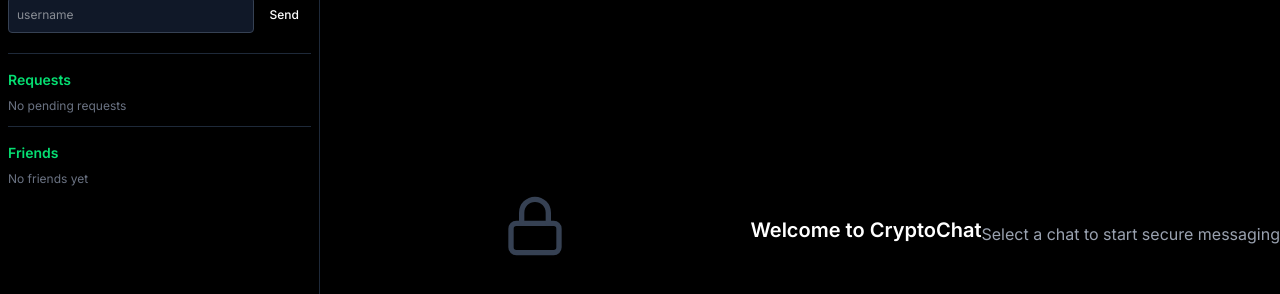
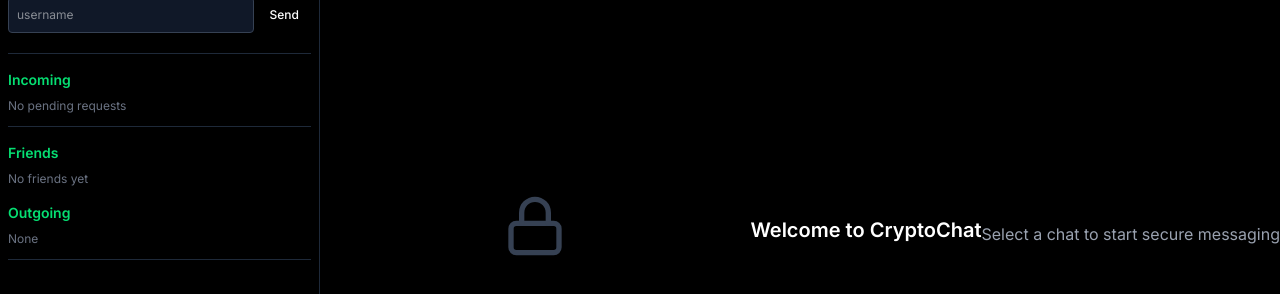
Before and after one commit to usafdev/cryptochat, a Next.js app: page /chat in a window 1280 px wide. Shown: the part 166-460 px from the top of the page. Built offline with nearby package versions, Linux system fonts and the light colour scheme; sample sign-in values are in the browser's storage.

Commit message:
Added outgoing friend requests section

```diff
--- a/src/app/chat/page.tsx
+++ b/src/app/chat/page.tsx
@@ -288,7 +288,7 @@
 
           {/* Incoming Requests */}
           <div className="border-b border-gray-800 pb-3">
-            <h3 className="text-sm font-semibold mb-2 text-green-400">Requests</h3>
+            <h3 className="text-sm font-semibold mb-2 text-green-400">Incoming</h3>
             <ul className="text-xs space-y-1">
               {getReqs()
                 .filter((r) => r.to === loggedInUser && r.status !== "accepted")
@@ -367,6 +367,35 @@
                   </button>
                 </div>
               ))}
+          </div>
+          {/* Outgoing Requests */}
+            <div className="border-b border-gray-800 pb-3">
+              <h3 className="text-sm font-semibold mb-2 text-green-400">Outgoing</h3>
+              <ul className="text-xs space-y-1">
+                {getReqs()
+                  .filter((r) => r.from === loggedInUser && r.status === "sent")
+                  .map((r) => (
+                    <li key={r.to} className="flex justify-between items-center px-1">
+                      <span>→ {r.to}</span>
+                      <button
+                        className="text-red-400 ml-2"
+                        onClick={() => {
+                          const reqs = getReqs().filter(
+                            (req) => !(req.from === loggedInUser && req.to === r.to)
+                          );
+                          localStorage.setItem(REQ_KEY, JSON.stringify(reqs));
+                          setFriends(getFriends()); // forces re-render
+                        }}
+                      >
+                        ✕
+                      </button>
+                    </li>
+                  ))}
+                {getReqs().filter((r) => r.from === loggedInUser && r.status === "sent")
+                  .length === 0 && (
+                  <p className="text-gray-500 text-xs">None</p>
+                )}
+              </ul>
             </div>
         </div>
       </div>
```
Lines whose indentation alone changed are shown as unchanged.
